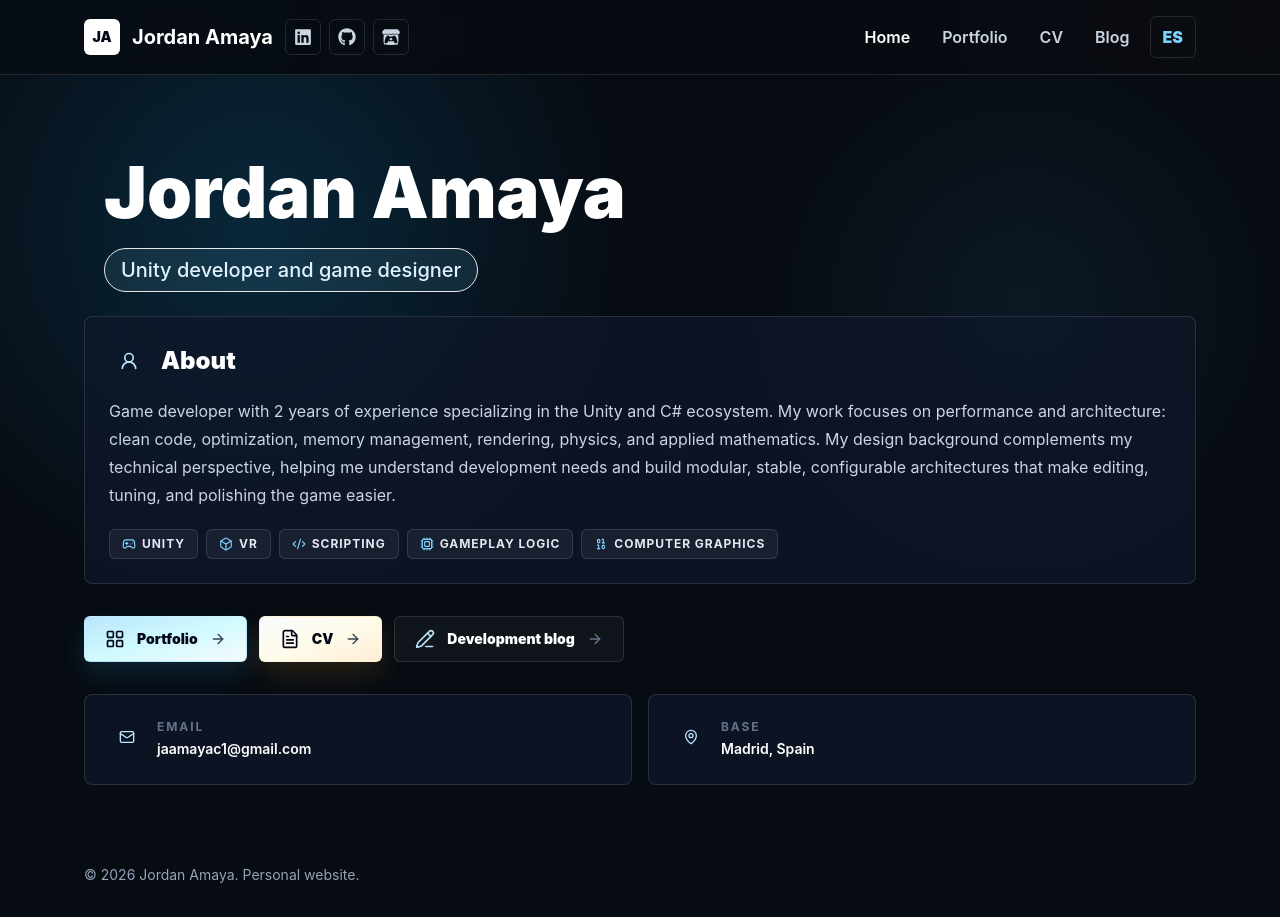
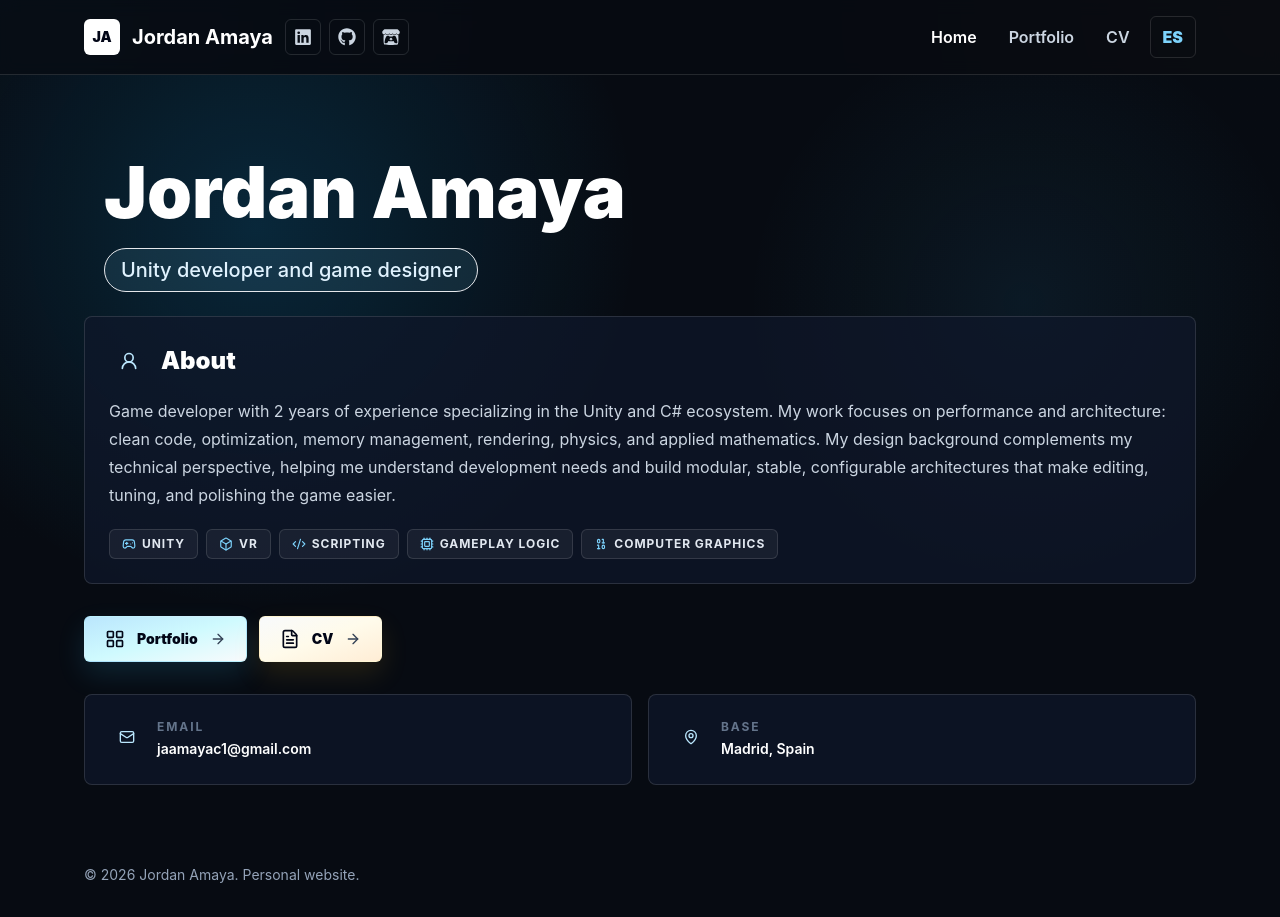
Before and after one commit to JAAmaya/JAAmaya.github.io, an Astro site: page / in a window 1280 px wide. Built offline with nearby package versions, Linux system fonts and the light colour scheme; Astro itself is replaced by a stand-in of ours.

Commit message:
Hide blog links temporarily

```diff
--- a/src/components/Header.astro
+++ b/src/components/Header.astro
@@ -1,6 +1,6 @@
 ---
 import { faGithub, faItchIo, faLinkedin } from "@fortawesome/free-brands-svg-icons";
-import { navItems, profile, routeMap, type Lang, type RouteKey } from "@/data/site";
+import { hiddenRouteKeys, navItems, profile, routeMap, type Lang, type RouteKey } from "@/data/site";
 
 interface Props {
   lang: Lang;
@@ -18,6 +18,7 @@ const brandIcons = {
 const headerSocialLinks = profile.links
   .filter((link) => link.label in brandIcons)
   .map((link) => ({ ...link, icon: brandIcons[link.label as keyof typeof brandIcons] }));
+const visibleNavItems = navItems[lang].filter((item) => !hiddenRouteKeys.includes(item.key));
 ---
 
 <header class="sticky top-0 z-40 border-b border-[var(--color-border)] bg-[color:rgba(7,11,18,0.88)] backdrop-blur">
@@ -60,7 +61,7 @@ const headerSocialLinks = profile.links
     <div id="site-menu" class="absolute left-0 right-0 top-full hidden border-b border-[var(--color-border)] bg-[var(--color-bg)] px-5 py-4 md:static md:flex md:border-0 md:bg-transparent md:p-0" data-menu>
       <div class="flex flex-col gap-1 md:flex-row md:items-center md:gap-2">
         {
-          navItems[lang].map((item) => (
+          visibleNavItems.map((item) => (
             <a
               class:list={[
                 "focus-ring rounded-sm px-2.5 py-2 text-base font-semibold transition hover:text-white sm:px-3",
--- a/src/components/HomePage.astro
+++ b/src/components/HomePage.astro
@@ -1,7 +1,7 @@
 ---
 import Header from "@/components/Header.astro";
 import Footer from "@/components/Footer.astro";
-import { home, profile, routeMap, type Lang, type RouteKey } from "@/data/site";
+import { hiddenRouteKeys, home, profile, routeMap, type Lang, type RouteKey } from "@/data/site";
 import { ArrowRight, Binary, Box, CodeXml, Cpu, FileText, Gamepad2, LayoutGrid, Mail, MapPin, PencilLine, Sigma, UserRound } from "@lucide/astro";
 
 interface Props {
@@ -10,6 +10,7 @@ interface Props {
 
 const { lang } = Astro.props;
 const content = home[lang];
+const visibleCards = content.cards.filter((card) => !hiddenRouteKeys.includes(card.key));
 
 const cardIcons: Partial<Record<RouteKey, typeof UserRound>> = {
   home: UserRound,
@@ -82,7 +83,7 @@ const aboutFactIcons: Record<string, typeof UserRound> = {
     </div>
     <div class="mx-auto max-w-6xl px-5 py-2">
       <div class="flex flex-wrap gap-3">
-      {content.cards.map((card) => {
+      {visibleCards.map((card) => {
         const Icon = cardIcons[card.key] ?? ArrowRight;
         const buttonStyle = cardButtonStyles[card.key] ?? "border-[var(--color-border)] bg-white/[0.04] text-white hover:border-sky-300/35 hover:bg-white/[0.08]";
         const iconStyle = cardIconStyles[card.key] ?? "text-sky-200";
--- a/src/data/site.ts
+++ b/src/data/site.ts
@@ -17,6 +17,8 @@ export const routeMap = {
 } satisfies Record<string, Record<Lang, string>>;
 
 export type RouteKey = keyof typeof routeMap;
+
+export const hiddenRouteKeys: RouteKey[] = ["blog"];
 
 export const navItems: Localized<Array<{ key: RouteKey; label: string }>> = {
   en: [
```
